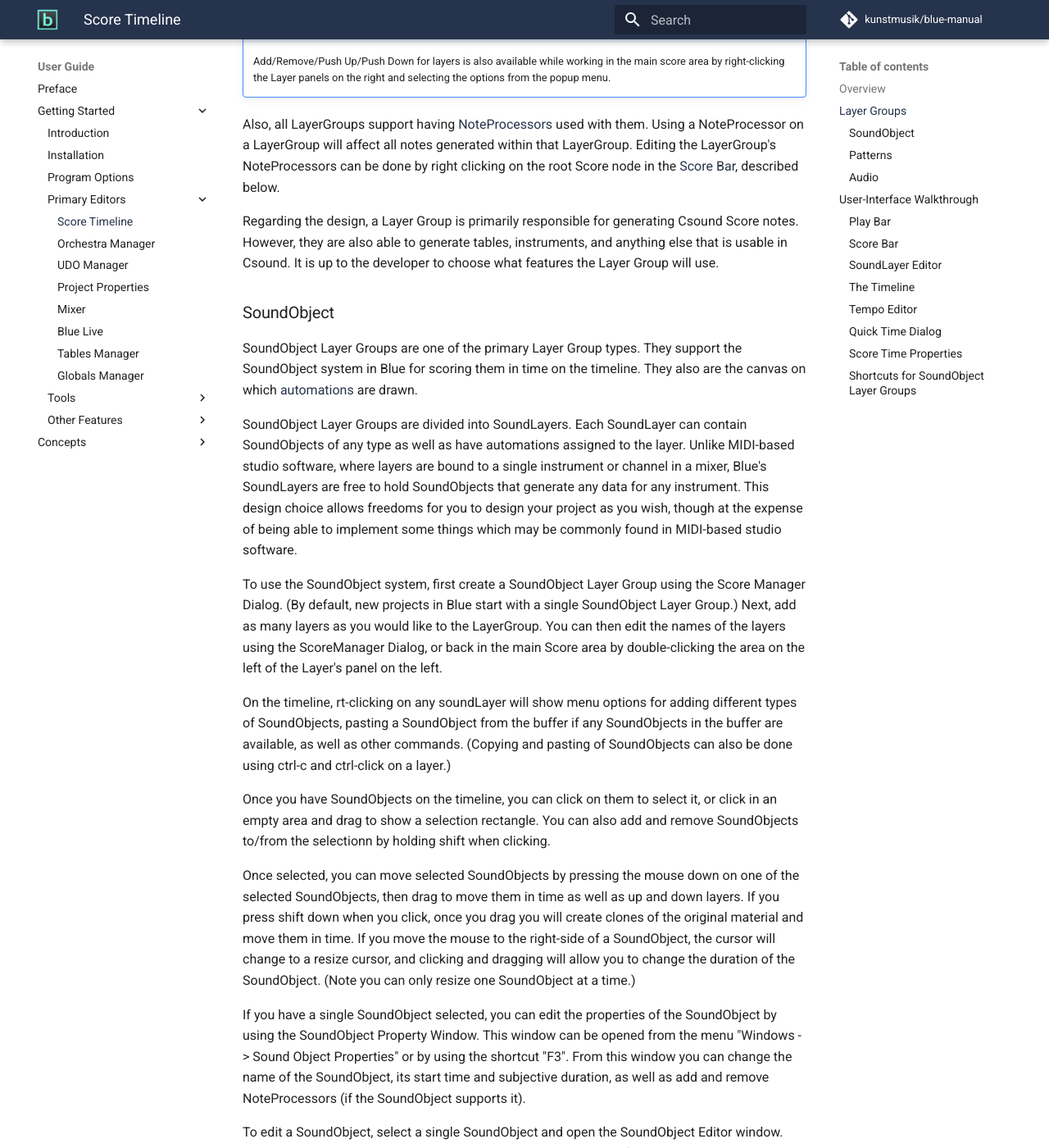
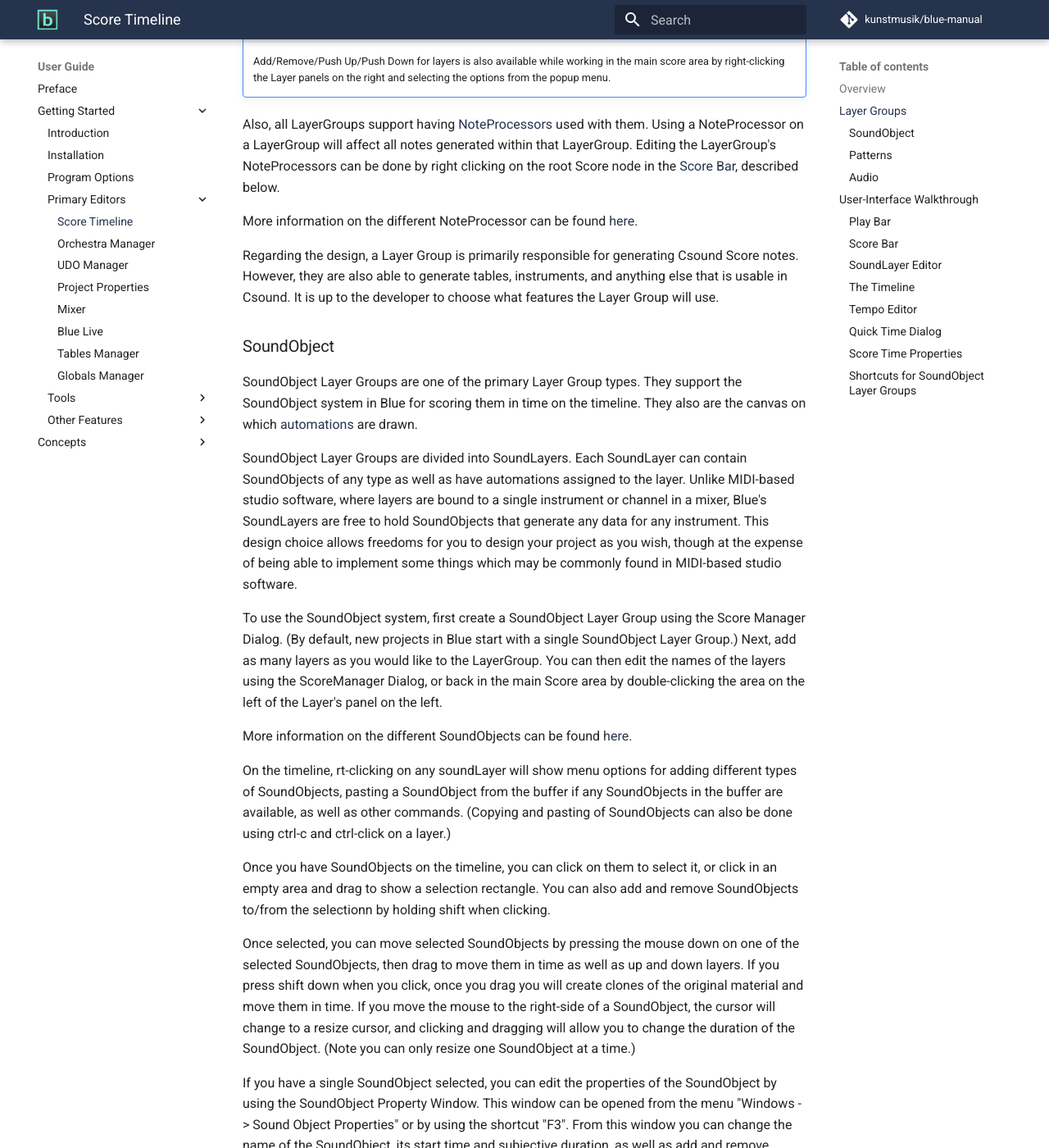
Before and after one commit to kunstmusik/blue-manual, an MkDocs documentation site: the page built from docs/users/gettingStarted/primaryEditors/scoreTimeline.md, in a window 1280 px wide and 1400 px high, scrolled down 1262 px. Shown: the whole window at 82% size. Built offline with MkDocs 1.6.1 and Material for MkDocs 9.7.7, drawn with Linux system fonts in a browser that asks for light colours; comment, search, counter and statistics services are not loaded.

Commit message:
added links to
NP and SoundObjects

```diff
--- a/docs/users/gettingStarted/primaryEditors/scoreTimeline.md
+++ b/docs/users/gettingStarted/primaryEditors/scoreTimeline.md
@@ -41,6 +41,9 @@
 NoteProcessors can be done by right clicking on the root Score node in
 the [Score Bar](#score_bar), described below.
 
+More information on the different NoteProcessor can be found
+[here](../../../reference/noteProcessors).
+
 Regarding the design, a Layer Group is primarily responsible for
 generating Csound Score notes. However, they are also able to generate
 tables, instruments, and anything else that is usable in Csound. It is
@@ -68,6 +71,9 @@
 would like to the LayerGroup. You can then edit the names of the layers
 using the ScoreManager Dialog, or back in the main Score area by
 double-clicking the area on the left of the Layer's panel on the left.
+
+More information on the different SoundObjects can be found
+[here](../../../reference/soundObjects).
 
 On the timeline, rt-clicking on any soundLayer will show menu options
 for adding different types of SoundObjects, pasting a SoundObject from
```
